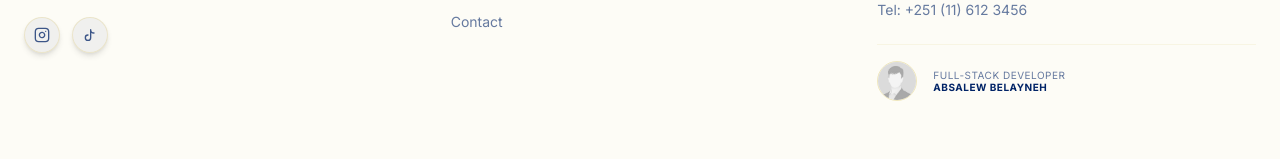
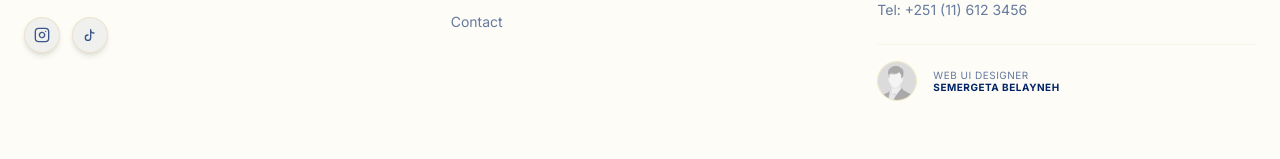
Before and after one commit to kingabse192-web/welo-sefer-church, a React (Vite) app: page /#/history in a window 1280 px wide. Shown: the part 2234-2393 px from the top of the page. Built offline with nearby package versions, Linux system fonts and the light colour scheme; no server answers; a web font is replaced by a local one.

Commit message:
Update developer info: SEMERGETA BELAYNEH, Web UI Designer

```diff
--- a/src/pages/Developer.tsx
+++ b/src/pages/Developer.tsx
@@ -149,9 +149,9 @@ const DeveloperPage: React.FC<DeveloperPageProps> = ({ lang }) => {
                   <div className="space-y-1">
                     <p className="font-serif font-black text-xs md:text-sm text-church-blue dark:text-white uppercase tracking-wider leading-snug">
                       {lang === 'am' ? (
-                        <>እኔ አብሳለው በላይነህ በየ7 ቀኑ ይህንን ድረ-ገጽ አዘምነዋለሁ — ወቅታዊ ይሁኑ!</>
+                        <>እኔ ሰመርጌታ በላይነህ በየ7 ቀኑ ይህንን ድረ-ገጽ አዘምነዋለሁ — ወቅታዊ ይሁኑ!</>
                       ) : (
-                        <>I ABSALEW BELAYNEH, will update this website every 7 days — stay updated.</>
+                        <>I SEMERGETA BELAYNEH, will update this website every 7 days — stay updated.</>
                       )}
                     </p>
                     <p className="text-[10px] font-bold uppercase tracking-widest text-church-gold/80">
@@ -165,7 +165,7 @@ const DeveloperPage: React.FC<DeveloperPageProps> = ({ lang }) => {
                 <div>
                   <p className="text-[10px] uppercase font-bold text-gray-400 mb-4 tracking-widest">{t.devToolsTitle}</p>
                   <div className="flex flex-wrap gap-2">
-                    {['React 18', 'TypeScript', 'Vite', 'Tailwind', 'Framer Motion', 'Lucide', 'D3.js', 'Recharts'].map((tool) => (
+                    {['front end developer', 'webui desiner', 'informationgather'].map((tool) => (
                       <span key={tool} className="px-3 py-1.5 bg-church-gold/5 text-[11px] font-bold text-church-gold border border-church-gold/20 rounded-lg hover:bg-church-gold/20 transition-colors">
                         {tool}
                       </span>
--- a/src/translations.ts
+++ b/src/translations.ts
@@ -159,12 +159,12 @@ export const translations = {
       message: 'Message',
       send: 'Send Message',
       devProfile: 'Developer Profile',
-      devRole: 'Full-Stack Developer',
-      devTeam: 'ABSALEW BELAYNEH',
+      devRole: 'Web UI Designer',
+      devTeam: 'SEMERGETA BELAYNEH',
       devAge: 'Age',
       devExperience: 'Experience',
-      devAgeValue: '17 Years',
-      devExpValue: '3+ Years',
+      devAgeValue: '19 Years',
+      devExpValue: '2+ Years',
       devToolsTitle: 'Built With Professional Tools',
       devHub: 'Developer Hub',
       devQuote: 'Crafting digital experiences rooted in tradition and propelled by modern technology.',
@@ -342,12 +342,12 @@ export const translations = {
       message: 'መልእክት',
       send: 'መልእክት ይላኩ',
       devProfile: 'የዲዛይነሩ መገለጫ',
-      devRole: 'ፈጣን የድረ-ገጽ አልሚ',
-      devTeam: 'አብሳለው በላይነህ',
+      devRole: 'የድረ-ገጽ ዲዛይነር',
+      devTeam: 'ሰመርጌታ በላይነህ',
       devAge: 'ዕድሜ',
       devExperience: 'የስራ ልምድ',
-      devAgeValue: '17 ዓመት',
-      devExpValue: '3+ ዓመታት',
+      devAgeValue: '19 ዓመት',
+      devExpValue: '2+ ዓመታት',
       devToolsTitle: 'በሙያዊ መሣሪያዎች የተገነባ',
       devHub: 'የአልሚው ማዕከል',
       devQuote: '',
```
